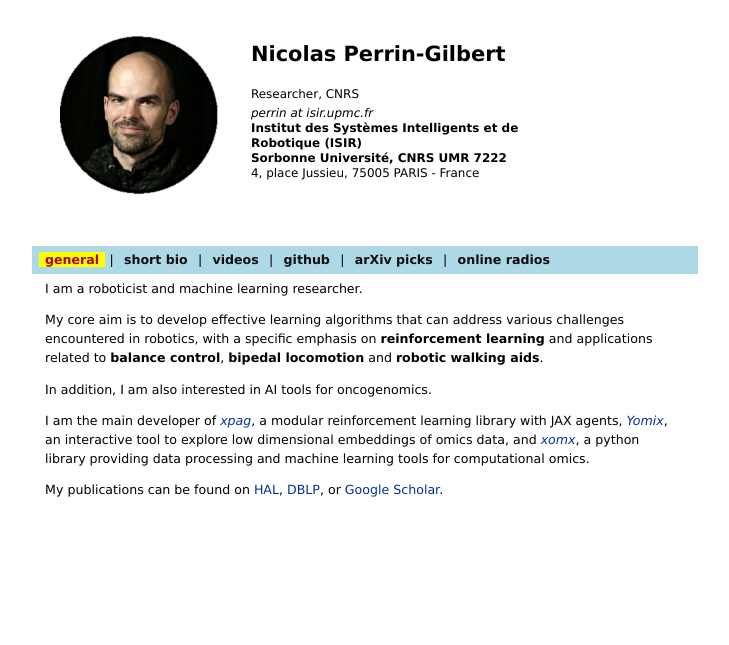
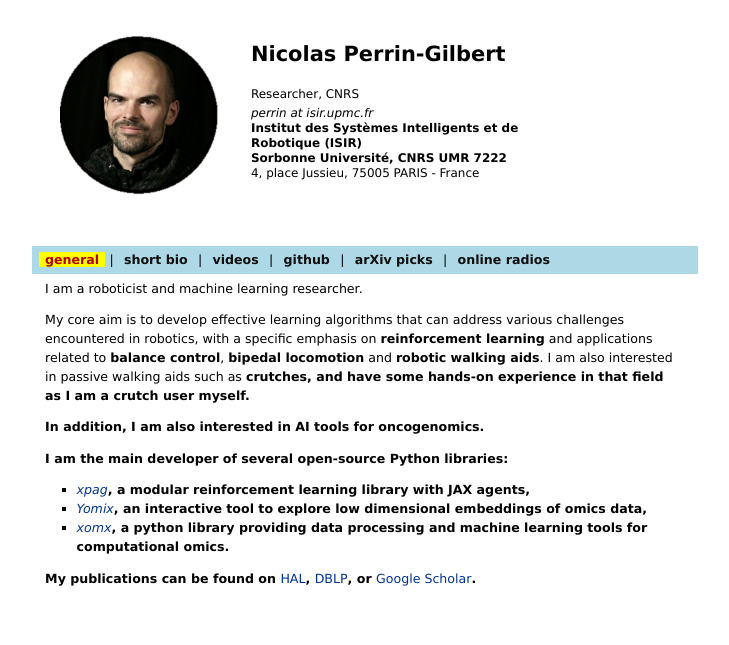
Before and after one commit to perrin-isir/perrin-isir.github.io, a plain HTML site: page index.html in a window 1280 px wide. Shown: the top 645 px of the page, without its empty margins (275-1004 px from the left). Drawn offline with Linux system fonts and the light colour scheme.

Commit message:
Update index.html

```diff
--- a/index.html
+++ b/index.html
@@ -96,11 +96,21 @@ Researcher, CNRS<br/><div style="height:4px;"></div>
 <TABLE><TR><TD>
 I am a roboticist and machine learning researcher.
 <P>
-My core aim is to develop effective learning algorithms that can address various challenges encountered in robotics, with a specific emphasis on <b>reinforcement learning</b> and applications related to <b>balance control</b>, <b>bipedal locomotion</b> and <b>robotic walking aids</b>.
+My core aim is to develop effective learning algorithms that can address various challenges encountered in robotics, with a specific emphasis on <b>reinforcement learning</b> and applications related to <b>balance control</b>, <b>bipedal locomotion</b> and <b>robotic walking aids</b>. I am also interested in passive walking aids such as <b>crutches<b>, and have some hands-on experience in that field as I am a crutch user myself.
 <P>
 In addition, I am also interested in AI tools for oncogenomics.
 <P>
-I am the main developer of <a href="https://github.com/perrin-isir/xpag"><I>xpag</I></a>, a modular reinforcement learning library with JAX agents, <a href="https://github.com/perrin-isir/yomix"><I>Yomix</I></a>, an interactive tool to explore low dimensional embeddings of omics data, and <a href="https://github.com/perrin-isir/xomx"><I>xomx</I></a>, a python library providing data processing and machine learning tools for computational omics.
+I am the main developer of several open-source Python libraries:
+<ul>
+<li>
+<a href="https://github.com/perrin-isir/xpag"><I>xpag</I></a>, a modular reinforcement learning library with JAX agents,
+</li>
+<li><a href="https://github.com/perrin-isir/yomix"><I>Yomix</I></a>, an interactive tool to explore low dimensional embeddings of omics data,
+</li>
+<li>
+<a href="https://github.com/perrin-isir/xomx"><I>xomx</I></a>, a python library providing data processing and machine learning tools for computational omics.
+</li>
+</ul>
 <P>
 
 <p>
```
